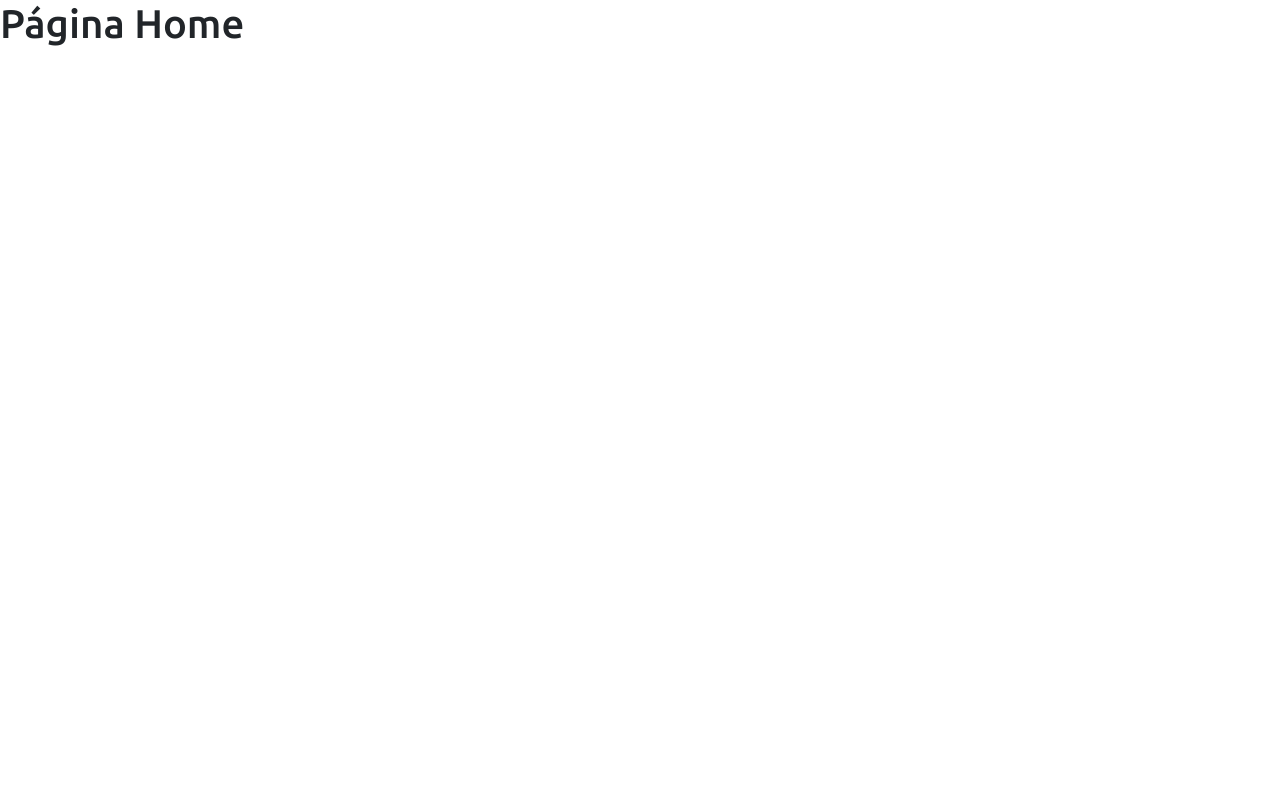
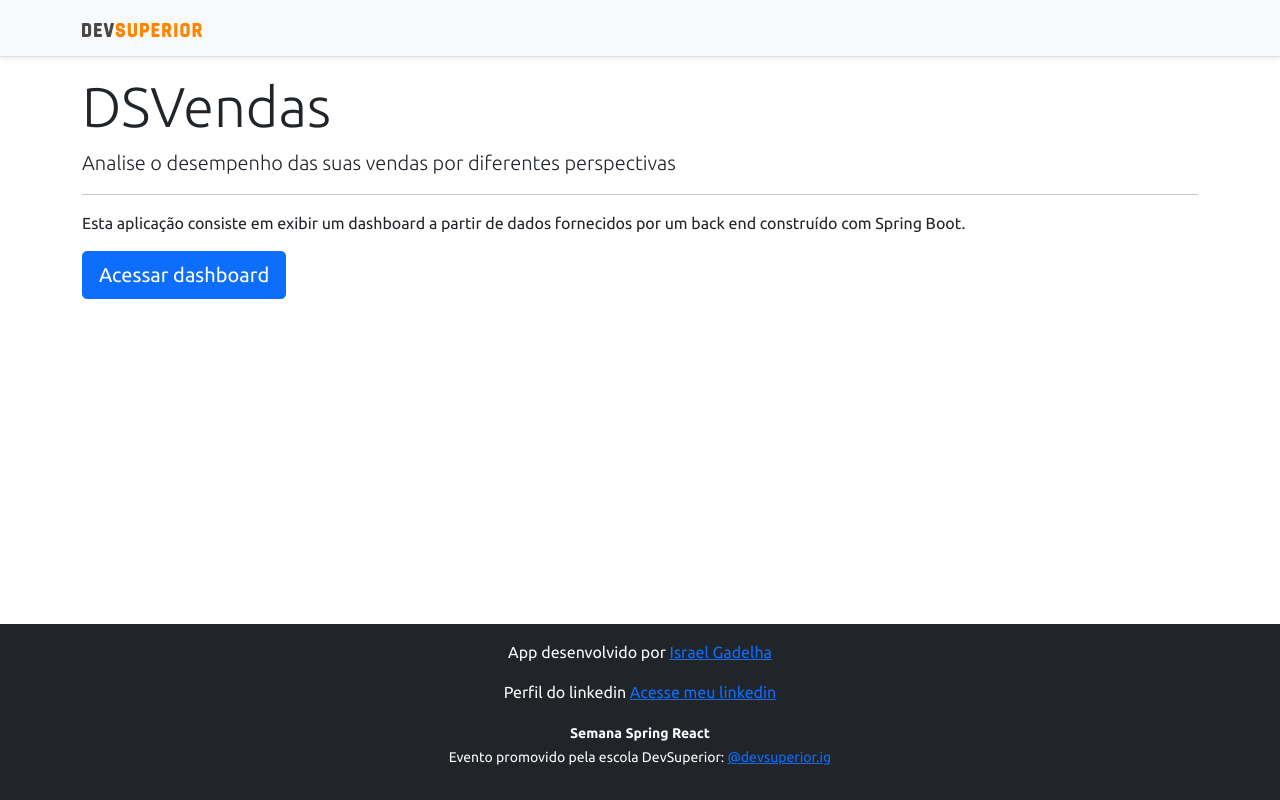
Before and after one commit to israelgda/projeto-dsvendas-sds, a React (Create React App) app in the folder frontend/: page / in a window 1280 px wide. Built offline with nearby package versions, Linux system fonts and the light colour scheme.

Commit message:
Home, navigation

```diff
--- a/frontend/package.json
+++ b/frontend/package.json
@@ -10,6 +10,7 @@
     "@types/node": "^12.0.0",
     "@types/react": "^17.0.0",
     "@types/react-dom": "^17.0.0",
+    "@types/react-router": "^5.1.17",
     "apexcharts": "^3.29.0",
     "bootstrap": "^5.1.3",
     "jquery.js": "^0.0.2-security",
@@ -17,7 +18,7 @@
     "react": "^17.0.2",
     "react-apexcharts": "^1.3.9",
     "react-dom": "^17.0.2",
-    "react-router": "^6.0.0",
+    "react-router": "^5.1.2",
     "react-router-dom": "^5.1.2",
     "react-scripts": "4.0.3",
     "typescript": "^4.1.2",
--- a/frontend/src/App.tsx
+++ b/frontend/src/App.tsx
@@ -1,8 +1,14 @@
+import Footer from "components/Footer";
+import NavBar from "components/NavBar";
 import Routes from "Routes";
 
 function App() {
   return (
-    <Routes />
+    <>
+    <NavBar />
+      <Routes />
+    <Footer />
+    </>
   );
 }
 
--- a/frontend/src/components/NavBar/index.tsx
+++ b/frontend/src/components/NavBar/index.tsx
@@ -5,7 +5,7 @@
         <div className="d-flex flex-column flex-md-row align-items-center p-3 px-md-4 mb-3 bg-light border-bottom shadow-sm">
             <div className="container">
                 <nav className="my-2 my-md-0 mr-md-3">
-                    <img src={ImgDsDark} alt="DevSuperior" width="120" />
+                    <a href="/"><img src={ImgDsDark} alt="DevSuperior" width="120" /></a>
                 </nav>
             </div>
         </div>
--- a/frontend/src/pages/Dashboard/index.tsx
+++ b/frontend/src/pages/Dashboard/index.tsx
@@ -1,13 +1,10 @@
 import BarChart from "components/BarChart";
 import DataTable from "components/DataTable";
 import DonutChart from "components/DonutChart";
-import Footer from "components/Footer";
-import NavBar from "components/NavBar";
 
 function Dashboard() {
     return (
         <>
-            <NavBar />
             <div className="container">
                 <h1 className="text-primary">Dashboard de Vendas</h1>
 
@@ -27,7 +24,6 @@
                 </div>
                 <DataTable />
             </div>
-            <Footer />
         </>
     );
 }
--- a/frontend/src/pages/Home/index.tsx
+++ b/frontend/src/pages/Home/index.tsx
@@ -1,8 +1,20 @@
+import { Link } from "react-router-dom";
+
 function Home() {
     return (
-        <div >
-            <h1>Página Home</h1>
+        <>
+        <div className="container">
+            <div className="jumbotron">
+                <h1 className="display-4">DSVendas</h1>
+                <p className="lead">Analise o desempenho das suas vendas por diferentes perspectivas</p>
+                <hr />
+                <p>Esta aplicação consiste em exibir um dashboard a partir de dados fornecidos por um back end construído com Spring Boot.</p>
+                <Link className="btn btn-primary btn-lg" to="/dashboard">
+                    Acessar dashboard
+                </Link>
+            </div>
         </div>
+        </>
     );
 }
 
```
Also changed, not shown: frontend/src/Routes.tsx (+3 -4 lines), 1 other file (tests, documents, lock files or other folders).
